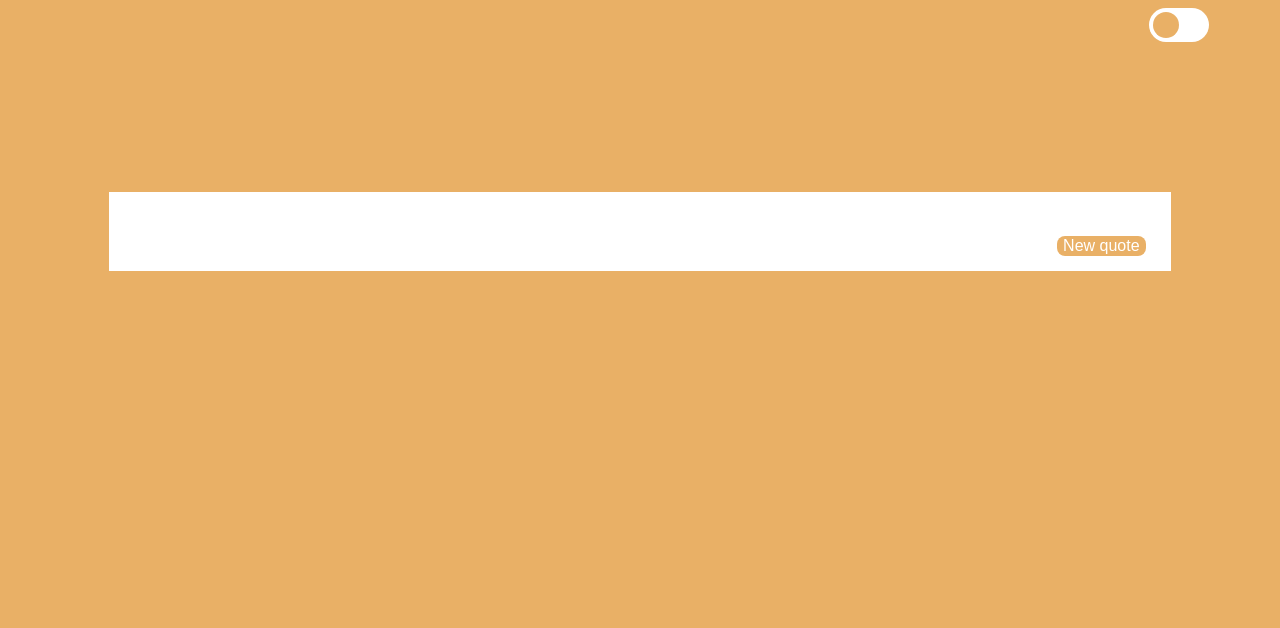
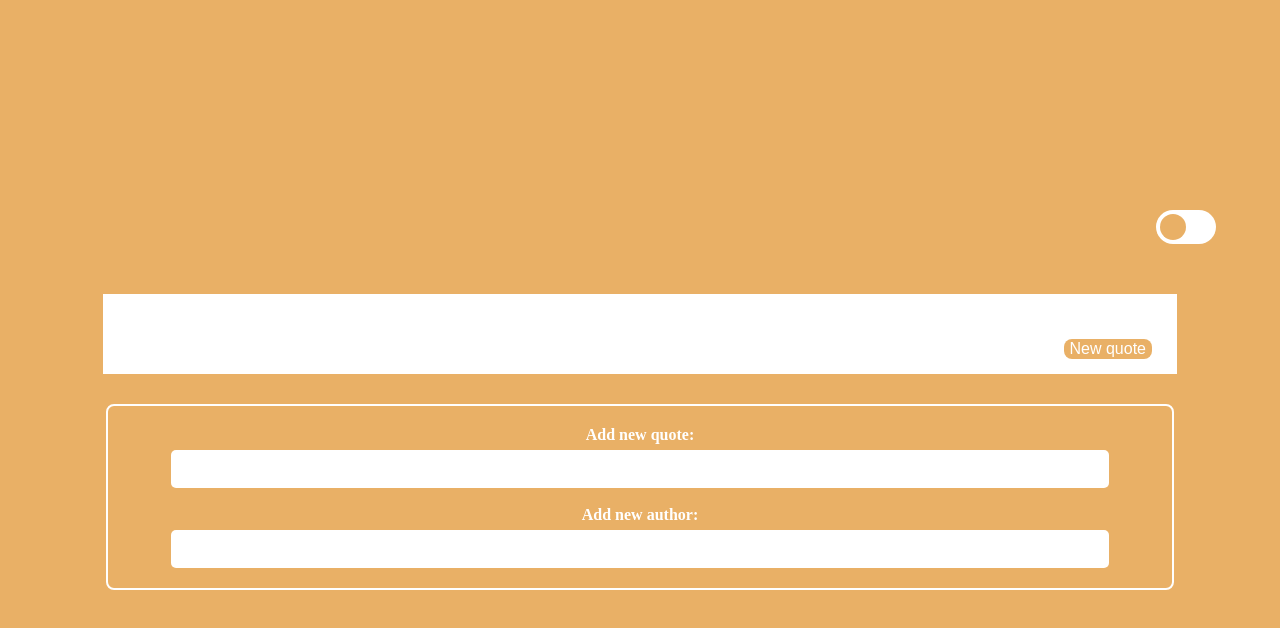
Before and after one commit to TzeMingHo/prep-decomposition, a plain HTML site: page sprint1/frontend/index.html in a window 1280 px wide. Drawn offline with Linux system fonts and the light colour scheme; no server answers.

Commit message:
added a form in frontend

```diff
--- a/sprint1/frontend/index.html
+++ b/sprint1/frontend/index.html
@@ -24,5 +24,12 @@
         <p id="auto-play-notice" style="display: none">Auto-Play: On</p>
       </div>
     </div>
+    <form id="user-input-form">
+      <label for="quote-input">Add new quote:</label>
+      <input name="quote-input" type="text" />
+      <br />
+      <label for="author-input">Add new author:</label>
+      <input name="author-input" type="text" />
+    </form>
   </body>
 </html>
--- a/sprint1/frontend/styles.css
+++ b/sprint1/frontend/styles.css
@@ -10,6 +10,8 @@ body {
   flex-direction: column;
   align-items: center;
   justify-content: center;
+  min-height: 100vh;
+  margin: 0;
   text-align: center;
   background-color: var(--primary-bg-color);
 }
@@ -22,7 +24,8 @@ body {
   font-size: larger;
   font-style: italic;
   position: relative;
-  top: 150px;
+  margin-top: 50px;
+  margin-bottom: 30px;
 }
 
 #quote {
@@ -114,3 +117,30 @@ input:checked + .slider:before {
 .slider.round:before {
   border-radius: 50%;
 }
+
+#user-input-form {
+  width: 80%;
+  padding: 20px;
+  border: #ffffff 2px solid;
+  border-radius: 8px;
+  display: flex;
+  flex-direction: column;
+  justify-content: center;
+  align-items: center;
+}
+
+#user-input-form input {
+  width: 90%;
+  border: none;
+  color: var(--primary-bg-color);
+  outline: none;
+  font-size: 1.2rem;
+  padding: 8px;
+  border-radius: 5px;
+}
+
+#user-input-form label {
+  color: var(--primary-color);
+  font-weight: bold;
+  margin-bottom: 6px;
+}
```
